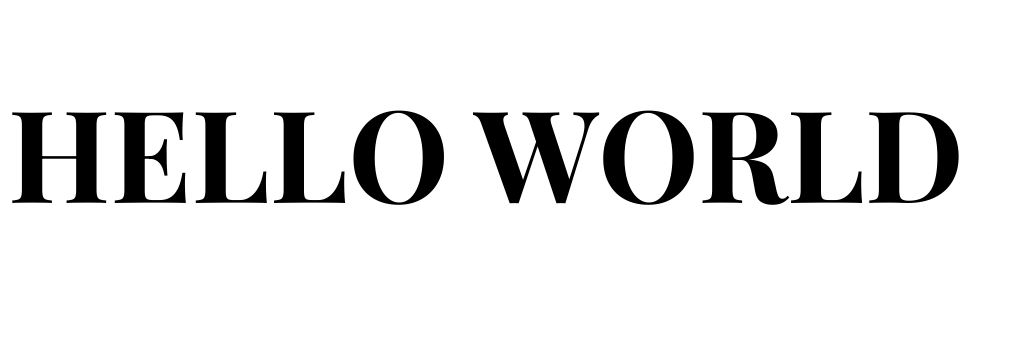
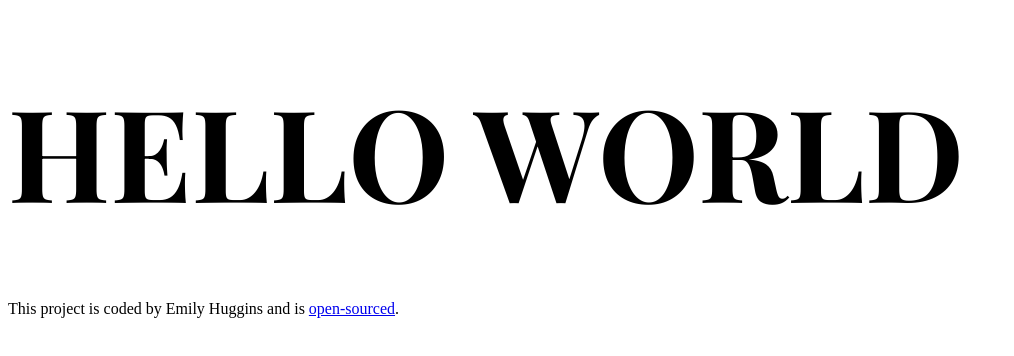
Before and after one commit to emilyrh/sabrina-carpenter-project, a plain HTML site: page index.html in a window 1280 px wide. Shown: the whole page, without its empty margins (0-1014 px from the left). Drawn offline with nearby package versions, Linux system fonts and the light colour scheme; a web font is replaced by a local one.

Commit message:
Added footer link to GitHub repository

```diff
--- a/index.html
+++ b/index.html
@@ -1,5 +1,6 @@
 <!DOCTYPE html>
 <html lang="en">
+  <head>
     <meta charset="UTF-8" />
     <meta name="viewport" content="width=device-width, initial-scale=1.0" />
     <title>Document</title>
@@ -14,4 +15,12 @@
   <body>
     <h1>HELLO WORLD</h1>
   </body>
+  <footer>
+    This project is coded by Emily Huggins and is
+    <a
+      href="https://github.com/emilyrh/sabrina-carpenter-project"
+      target="_blank"
+      >open-sourced</a
+    >.
+  </footer>
 </html>
```
